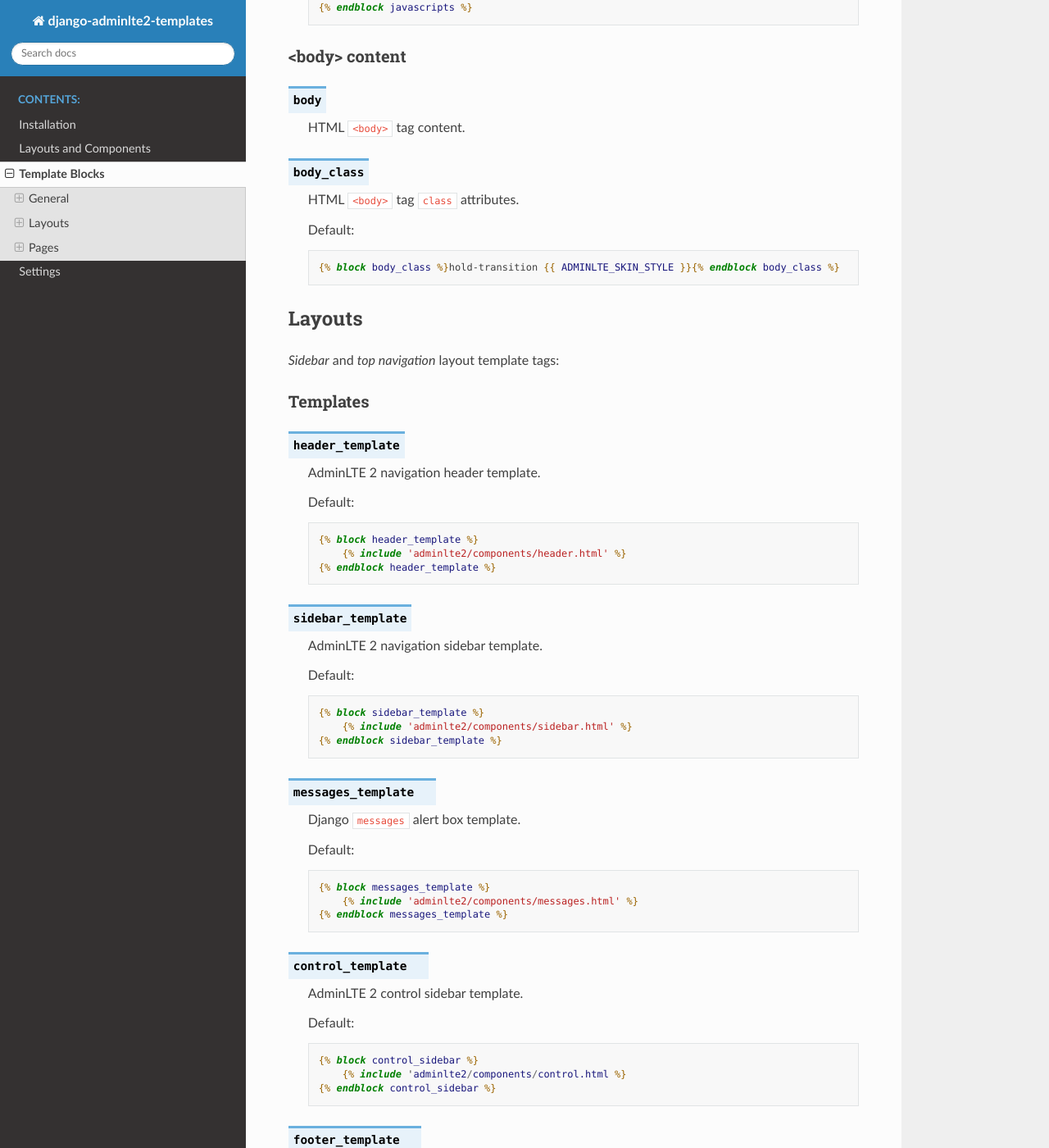
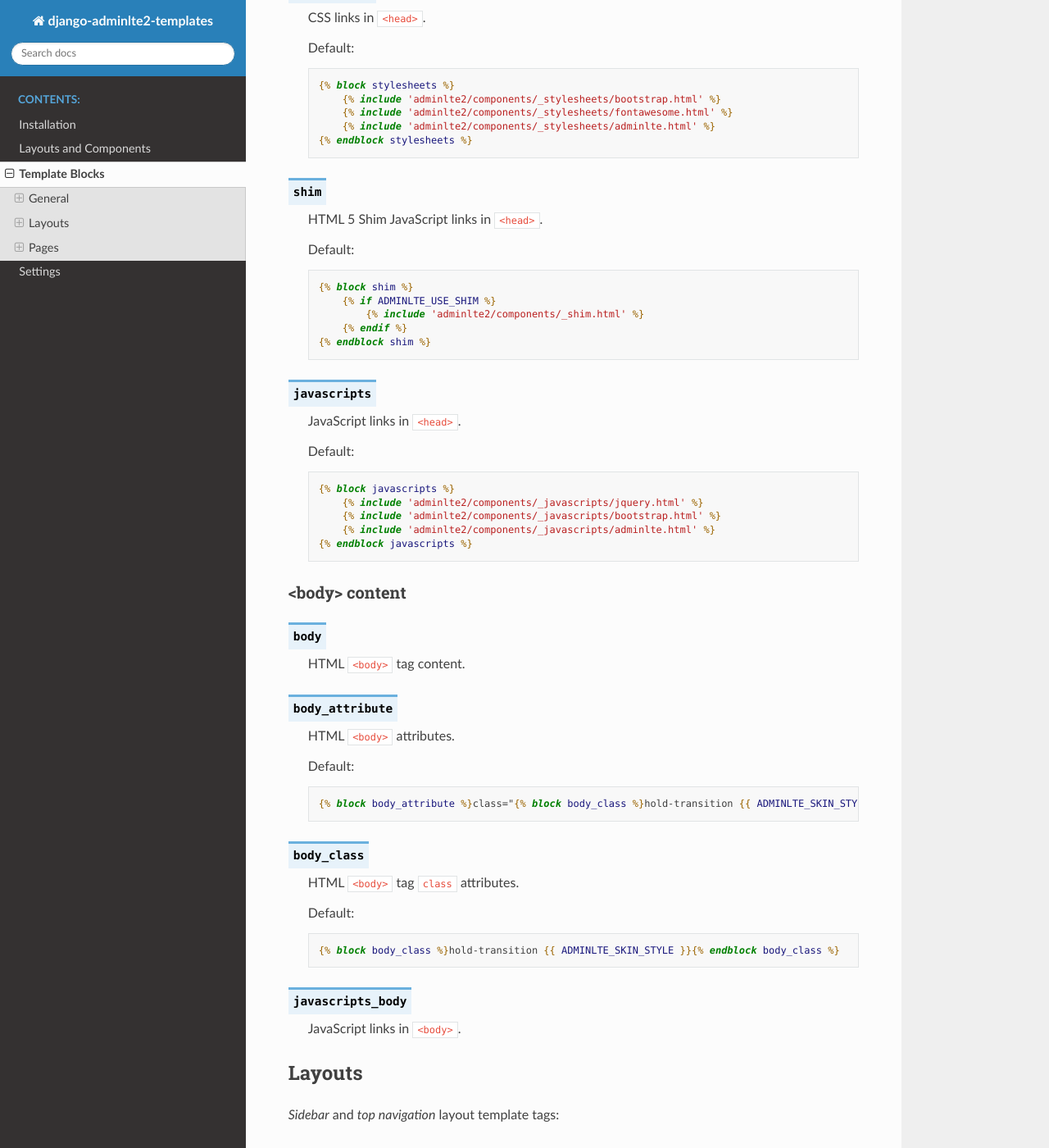
Before and after one commit to josemarimanio/django-adminlte2-templates, a Sphinx documentation site: the page built from docs/template_blocks.rst, in a window 1280 px wide and 1400 px high, scrolled down 1051 px. Shown: the whole window at 82% size. Built offline with Sphinx 7.4.7 and the Read the Docs theme 2.0.0, drawn with Linux system fonts in a browser that asks for light colours; some of the changed text lies outside the part shown.

Commit message:
Updated 'docs' pages 'Template Blocks', 'Settings'

```diff
--- a/docs/template_blocks.rst
+++ b/docs/template_blocks.rst
@@ -7,6 +7,34 @@
 -------
 
 General template tags:
+
+
+<html> content
+^^^^^^^^^^^^^^
+
+.. data:: html_attribute
+    :noindex:
+
+    HTML ``<html>`` attributes.
+
+    Default:
+
+    .. code:: jinja
+
+        {% block html_attribute %}lang="{% block html_lang %}{{ ADMINLTE_HTML_LANG }}{% endblock html_lang %}"{% endblock html_attribute %}
+
+
+.. data:: html_lang
+    :noindex:
+
+    HTML ``<html>`` ``lang`` attribute.
+
+    Default:
+
+    .. code:: jinja
+
+        {{ ADMINLTE_HTML_LANG }}
+
 
 <head> content
 ^^^^^^^^^^^^^^
@@ -47,6 +75,22 @@
         {% endblock stylesheets %}
 
 
+.. data:: shim
+    :noindex:
+
+    HTML 5 Shim JavaScript links in ``<head>``.
+
+    Default:
+
+    .. code:: jinja
+
+        {% block shim %}
+            {% if ADMINLTE_USE_SHIM %}
+                {% include 'adminlte2/components/_shim.html' %}
+            {% endif %}
+        {% endblock shim %}
+
+
 .. data:: javascripts
     :noindex:
 
@@ -72,6 +116,18 @@
     HTML ``<body>`` tag content.
 
 
+.. data:: body_attribute
+    :noindex:
+
+    HTML ``<body>`` attributes.
+
+    Default:
+
+    .. code:: jinja
+
+        {% block body_attribute %}class="{% block body_class %}hold-transition {{ ADMINLTE_SKIN_STYLE }}{% endblock body_class %}"{% endblock body_attribute %}
+
+
 .. data:: body_class
     :noindex:
 
@@ -82,6 +138,12 @@
     .. code:: jinja
 
         {% block body_class %}hold-transition {{ ADMINLTE_SKIN_STYLE }}{% endblock body_class %}
+
+
+.. data:: javascripts_body
+    :noindex:
+
+    JavaScript links in ``<body>``.
 
 
 Layouts
```
Also changed, not shown: docs/settings.rst (+13 -0 lines).
